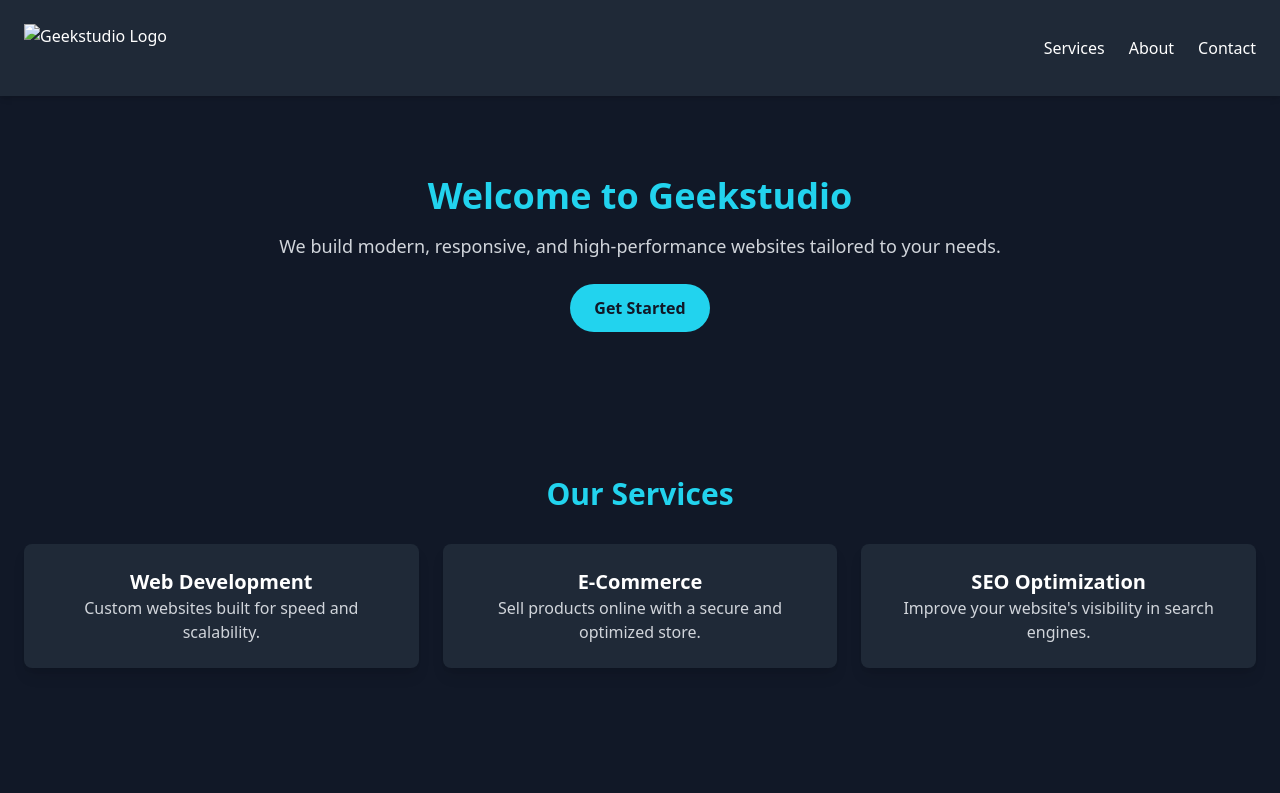
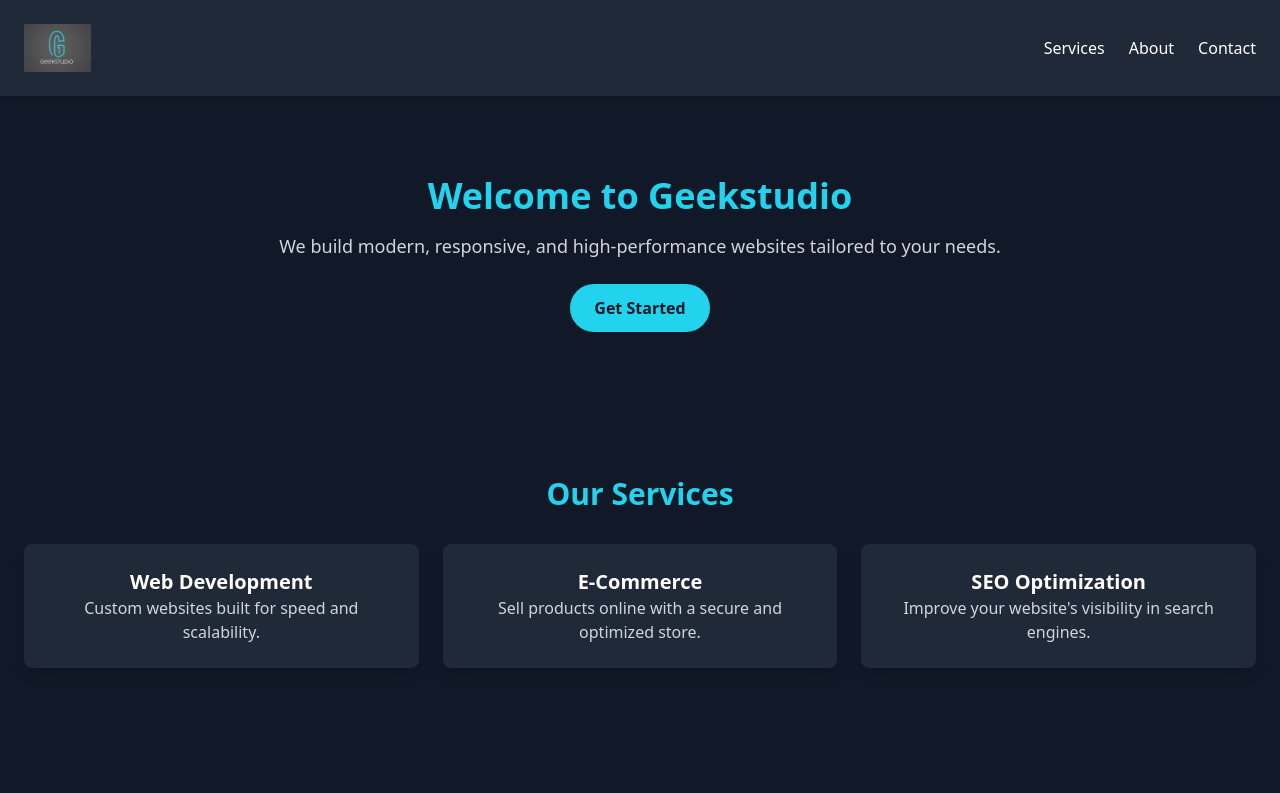
Before and after one commit to themaheshe/themaheshe.github.io, a plain HTML site: page index.html in a window 1280 px wide. Shown: the top 793 px of the page. Drawn offline with nearby package versions, Linux system fonts and the light colour scheme.

Commit message:
Update index.html
logo image added.

```diff
--- a/index.html
+++ b/index.html
@@ -8,7 +8,7 @@
 </head>
 <body class="bg-gray-900 text-white">
     <header class="flex justify-between items-center p-6 bg-gray-800 shadow-md">
-        <img src="/mnt/data/Edit-Logo-Logo-Design-02-24-2025_03_54_PM.png" alt="Geekstudio Logo" class="h-12">
+        <img src="Geekstudio_logo.png" alt="Geekstudio Logo" class="h-12">
         <nav>
             <ul class="flex space-x-6">
                 <li><a href="#services" class="hover:text-cyan-400">Services</a></li>
```
